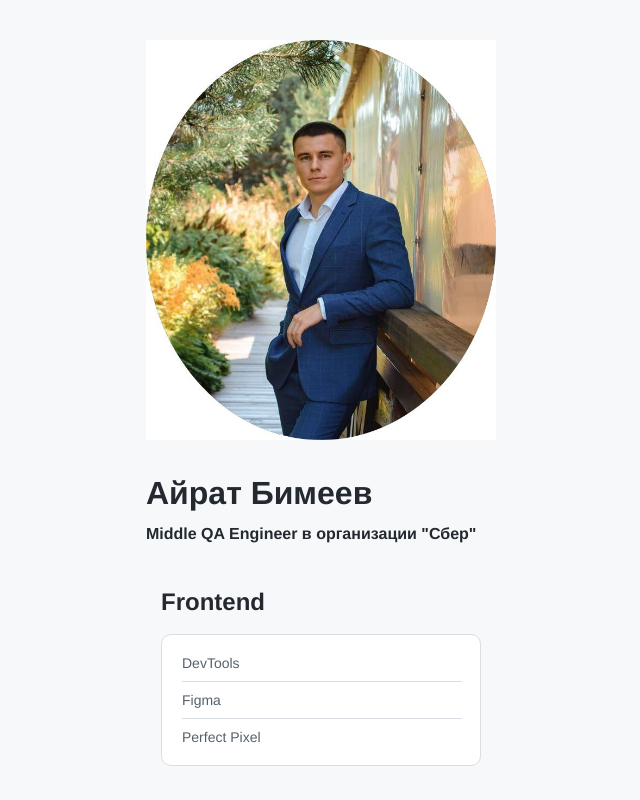
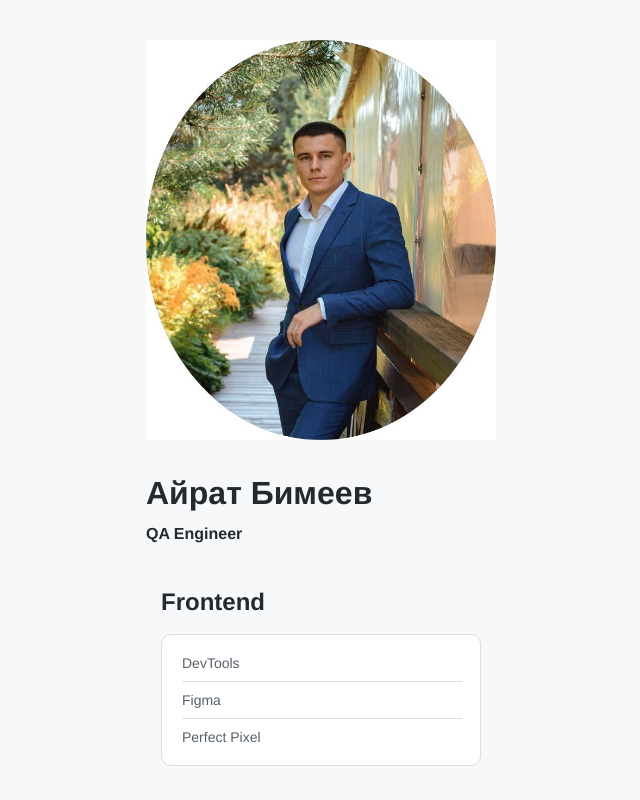
Before and after one commit to stamina-AR/cv, a plain HTML site: page index.html in a window 1280 px wide. Shown: the top 800 px of the page, without its empty margins (319-959 px from the left). Drawn offline with Linux system fonts and the light colour scheme.

Commit message:
изменил_статус

```diff
--- a/index.html
+++ b/index.html
@@ -12,7 +12,7 @@
     <header class="header">
       <img src="photo.jpg"  alt="avatar" class="header__avatar" />
       <h1 class="header__title">Айрат Бимеев</h1>
-      <h3 class="header__subtitle">Middle QA Engineer в организации "Сбер"</h3>
+      <h3 class="header__subtitle">QA Engineer</h3>
     </header>
     <main class="blocks">
       <section class="links">
```
